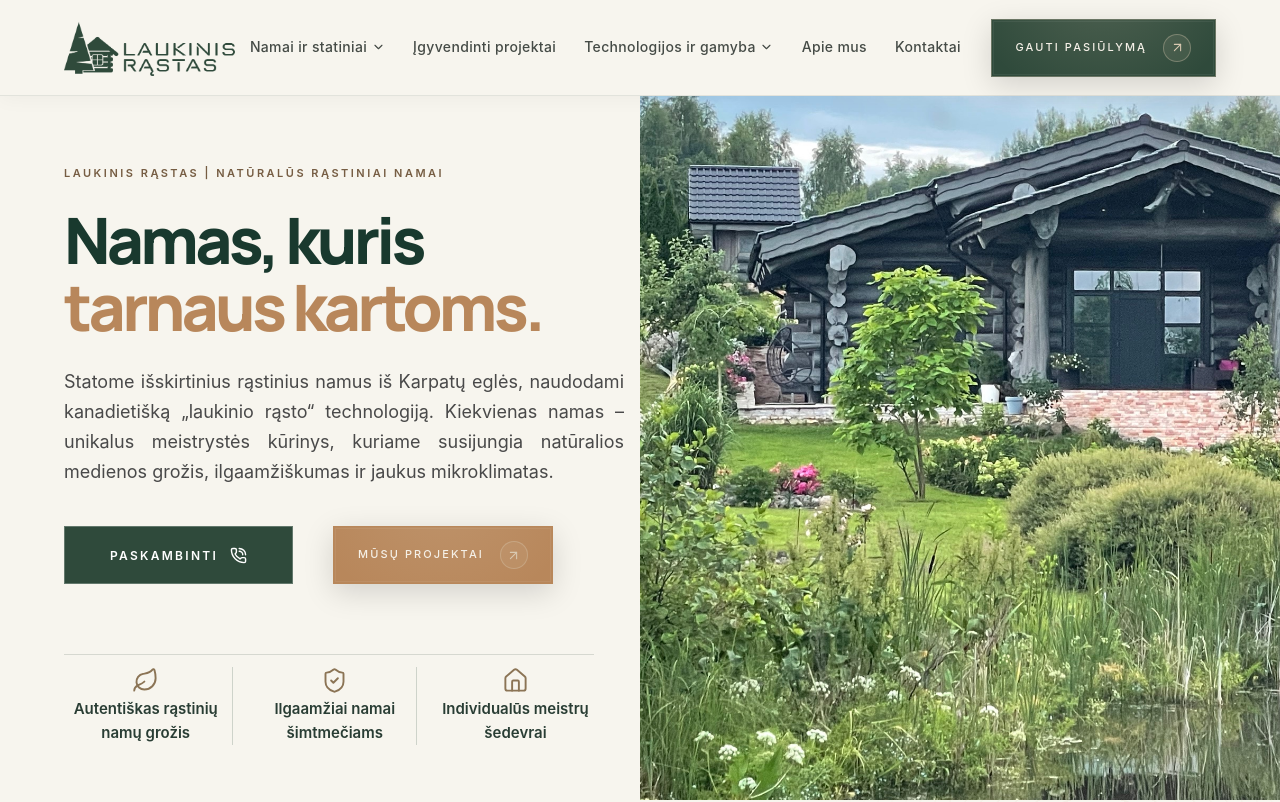
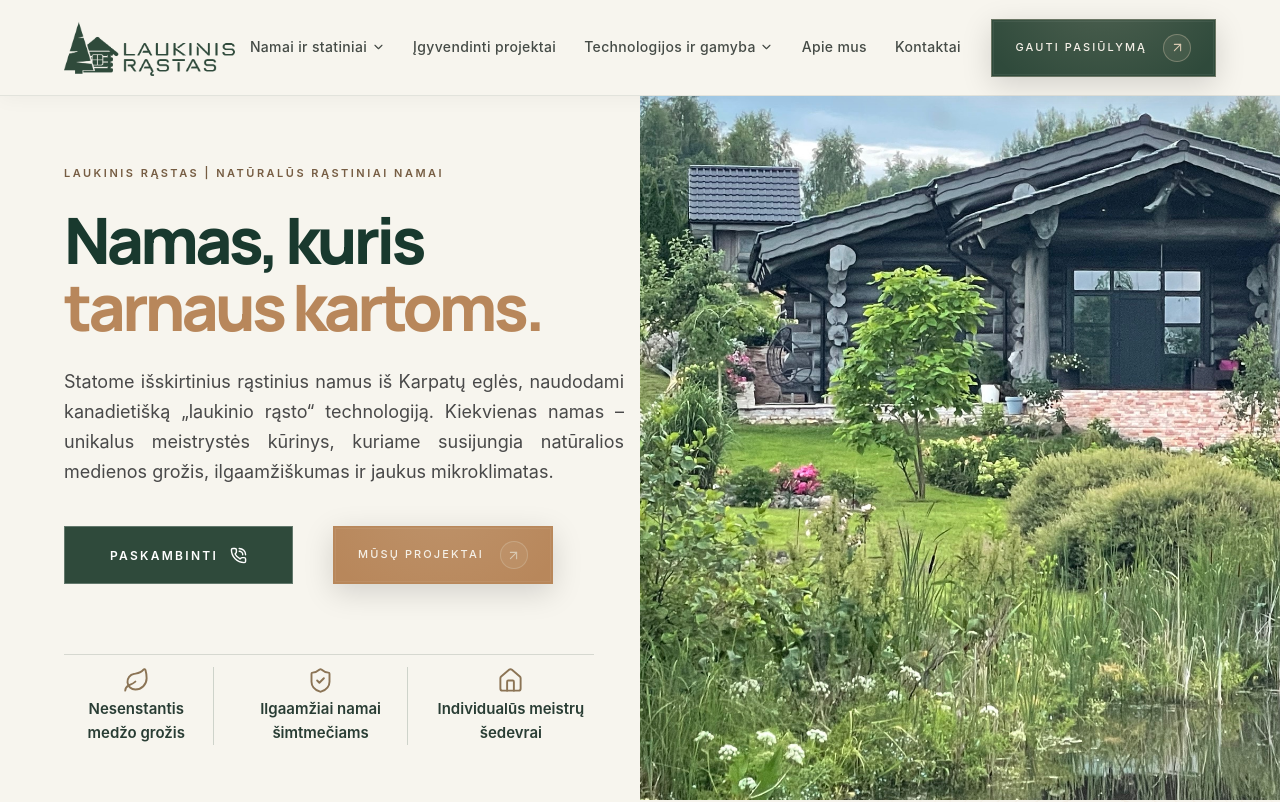
Before and after one commit to Sheyi-shae/laukinis_rastas, a Next.js app: page / in a window 1280 px wide. Shown: the top 802 px of the page. Built offline with nearby package versions, Linux system fonts and the light colour scheme.

Commit message:
hero-features

```diff
--- a/_components/hero.tsx
+++ b/_components/hero.tsx
@@ -17,7 +17,7 @@ import { SecondaryButton } from "./primary-button";
 const features = [
 {
 icon: Leaf,
-title: "Autentiškas rąstinių namų grožis",
+title: "Nesenstantis medžo grožis",
 subtitle: "ir tvarus",
 },
 {
```
